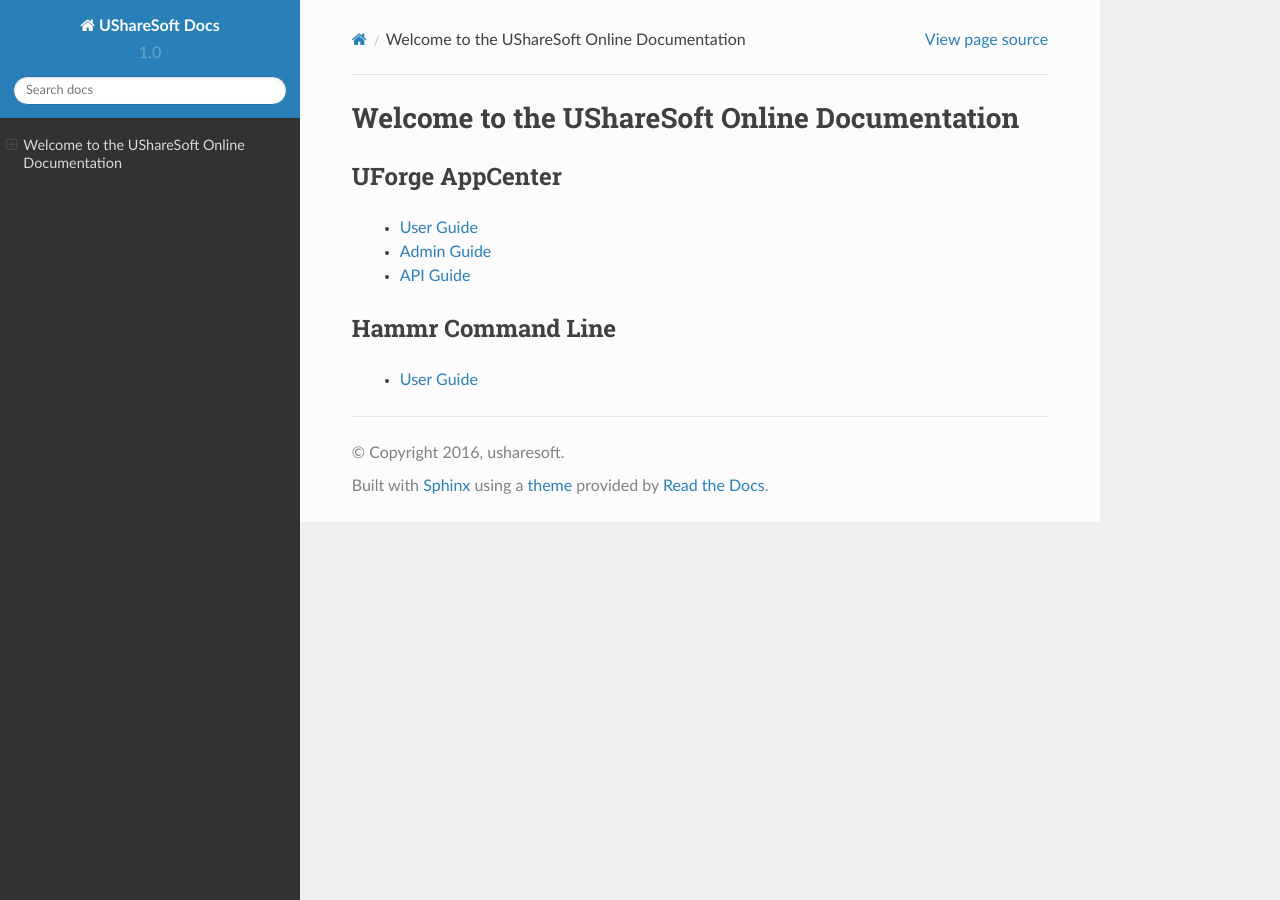
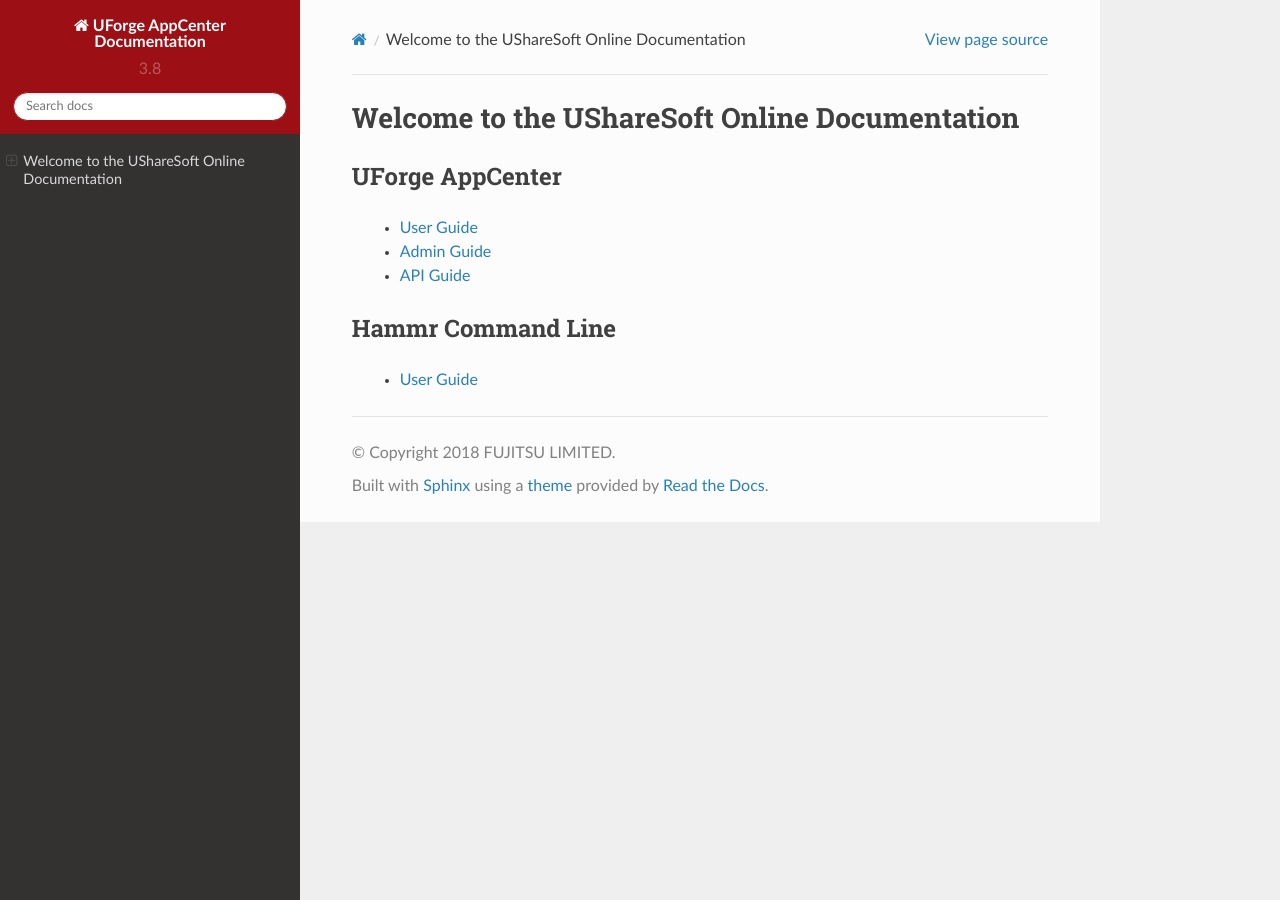
Before and after one commit to usharesoft/docs, a Sphinx documentation site: the page built from toc/source/index.rst, in a window 1280 px wide. Built offline with Sphinx 7.4.7 and the Read the Docs theme 2.0.0, drawn with Linux system fonts in a browser that asks for light colours.

Commit message:
Updated rtd theme to incorporate Fujitsu colours

```diff
--- /dev/null
+++ b/toc/source/_static/css/extra.css
@@ -0,0 +1,11 @@
+/*
+ * Copyright (c) 2007-2018 UShareSoft, All rights reserved
+ */
+
+.wy-side-nav-search {
+    background-color: #9c1015;
+}
+
+.wy-side-nav-search input[type=text] {
+    border-color: #9c1015;
+}
--- a/toc/source/conf.py
+++ b/toc/source/conf.py
@@ -20,6 +20,10 @@
 
 if not on_rtd:  # only import and set the theme if we're building docs locally
     import sphinx_rtd_theme
+
+# Add custom stylesheet
+def setup(app):
+    app.add_stylesheet('css/extra.css')
 
 # If extensions (or modules to document with autodoc) are in another directory,
 # add these directories to sys.path here. If the directory is relative to the
@@ -53,18 +57,18 @@
 master_doc = 'index'
 
 # General information about the project.
-project = u'UShareSoft Docs'
-copyright = u'2016, usharesoft'
-author = u'usharesoft'
+project = u'UForge AppCenter Documentation'
+copyright = u'2018 FUJITSU LIMITED'
+author = u'FUJITSU'
 
 # The version info for the project you're documenting, acts as replacement for
 # |version| and |release|, also used in various other places throughout the
 # built documents.
 #
 # The short X.Y version.
-version = u'1.0'
+version = u'3.8'
 # The full version, including alpha/beta/rc tags.
-release = u'1.0'
+release = u'3.8'
 
 # The language for content autogenerated by Sphinx. Refer to documentation
 # for a list of supported languages.
@@ -261,7 +265,7 @@
 # One entry per manual page. List of tuples
 # (source start file, name, description, authors, manual section).
 man_pages = [
-    (master_doc, 'usharesoftdocs', u'UShareSoft Documentation',
+    (master_doc, 'uforgeappcenterdocs', u'UForge AppCenter Documentation',
      [author], 1)
 ]
 
@@ -275,8 +279,8 @@
 # (source start file, target name, title, author,
 #  dir menu entry, description, category)
 texinfo_documents = [
-    (master_doc, 'UShareSoftDocs', u'UShareSoft Documentation',
-     author, 'UShareSoftDocs', 'UShareSoft Documentation',
+    (master_doc, 'UForgeAppCenterDoc', u'UForge AppCenter Documentation',
+     author, 'UForgeAppCenterDoc', 'This documentation is for UForge AppCenter product',
      'Miscellaneous'),
 ]
 
--- a/toc/source/index.rst
+++ b/toc/source/index.rst
@@ -1,4 +1,4 @@
-.. Copyright (c) 2007-2016 UShareSoft, All rights reserved
+.. Copyright 2018 FUJITSU LIMITED
 
 Welcome to the UShareSoft Online Documentation
 ==============================================
```
